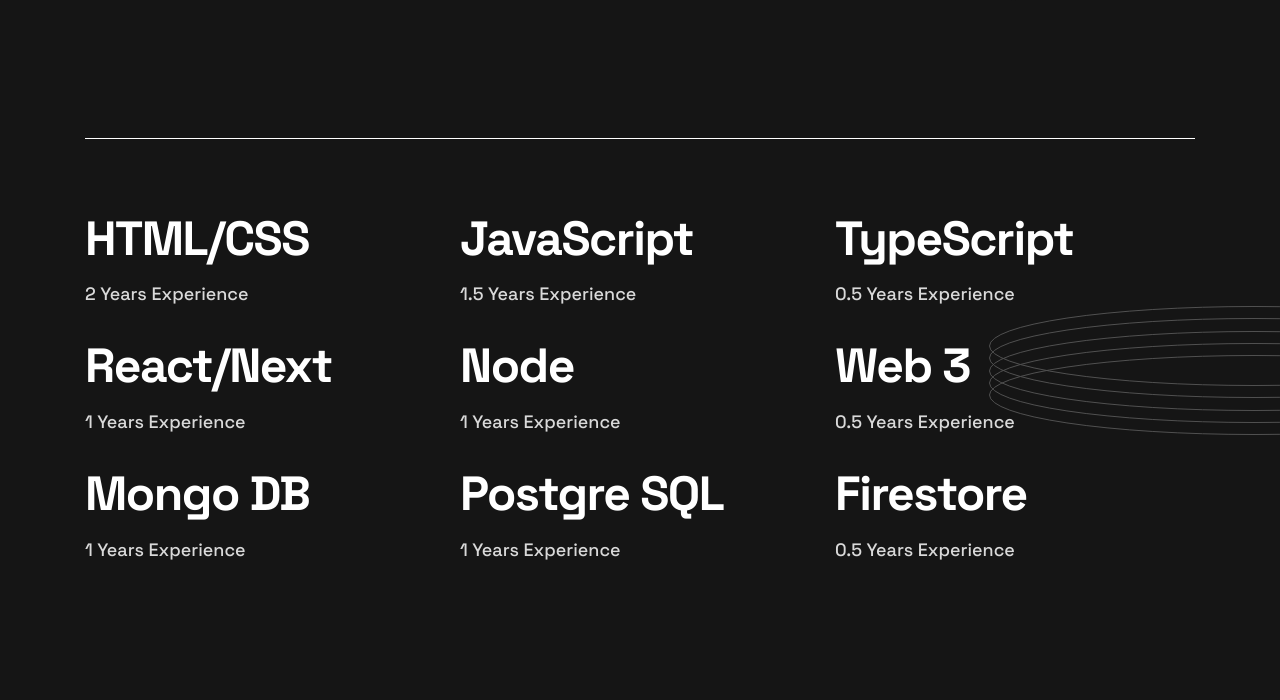
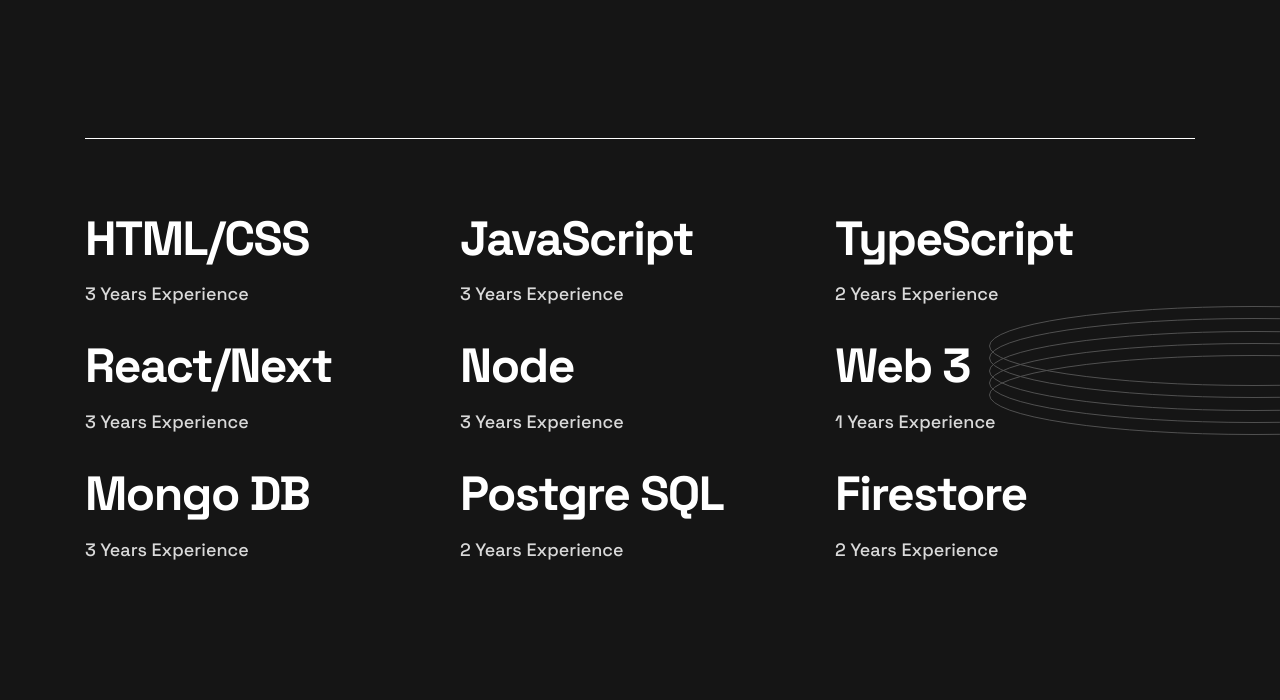
Before and after one commit to Abrham007/my-portfolio-site, a website: page index.html in a window 1280 px wide. Shown: the part 664-1364 px from the top of the page. Drawn offline with Linux system fonts and the light colour scheme; some packages are replaced by stand-ins of ours; a script that the page names is missing.

Commit message:
updated the content

```diff
--- a/index.html
+++ b/index.html
@@ -147,39 +147,39 @@
       <section class="skill-list">
         <article class="skill-list__item">
           <h2 class="text-H-L">HTML/CSS</h2>
+          <p class="text-B-M">3 Years Experience</p>
+        </article>
+        <article class="skill-list__item">
+          <h2 class="text-H-L">JavaScript</h2>
+          <p class="text-B-M">3 Years Experience</p>
+        </article>
+        <article class="skill-list__item">
+          <h2 class="text-H-L">TypeScript</h2>
           <p class="text-B-M">2 Years Experience</p>
         </article>
         <article class="skill-list__item">
-          <h2 class="text-H-L">JavaScript</h2>
-          <p class="text-B-M">1.5 Years Experience</p>
+          <h2 class="text-H-L">React/Next</h2>
+          <p class="text-B-M">3 Years Experience</p>
         </article>
         <article class="skill-list__item">
-          <h2 class="text-H-L">TypeScript</h2>
-          <p class="text-B-M">0.5 Years Experience</p>
+          <h2 class="text-H-L">Node</h2>
+          <p class="text-B-M">3 Years Experience</p>
         </article>
         <article class="skill-list__item">
-          <h2 class="text-H-L">React/Next</h2>
+          <h2 class="text-H-L">Web 3</h2>
           <p class="text-B-M">1 Years Experience</p>
         </article>
         <article class="skill-list__item">
-          <h2 class="text-H-L">Node</h2>
-          <p class="text-B-M">1 Years Experience</p>
-        </article>
-        <article class="skill-list__item">
-          <h2 class="text-H-L">Web 3</h2>
-          <p class="text-B-M">0.5 Years Experience</p>
-        </article>
-        <article class="skill-list__item">
           <h2 class="text-H-L">Mongo DB</h2>
-          <p class="text-B-M">1 Years Experience</p>
+          <p class="text-B-M">3 Years Experience</p>
         </article>
         <article class="skill-list__item">
           <h2 class="text-H-L">Postgre SQL</h2>
-          <p class="text-B-M">1 Years Experience</p>
+          <p class="text-B-M">2 Years Experience</p>
         </article>
         <article class="skill-list__item">
           <h2 class="text-H-L">Firestore</h2>
-          <p class="text-B-M">0.5 Years Experience</p>
+          <p class="text-B-M">2 Years Experience</p>
         </article>
       </section>
       <section class="project">
```
